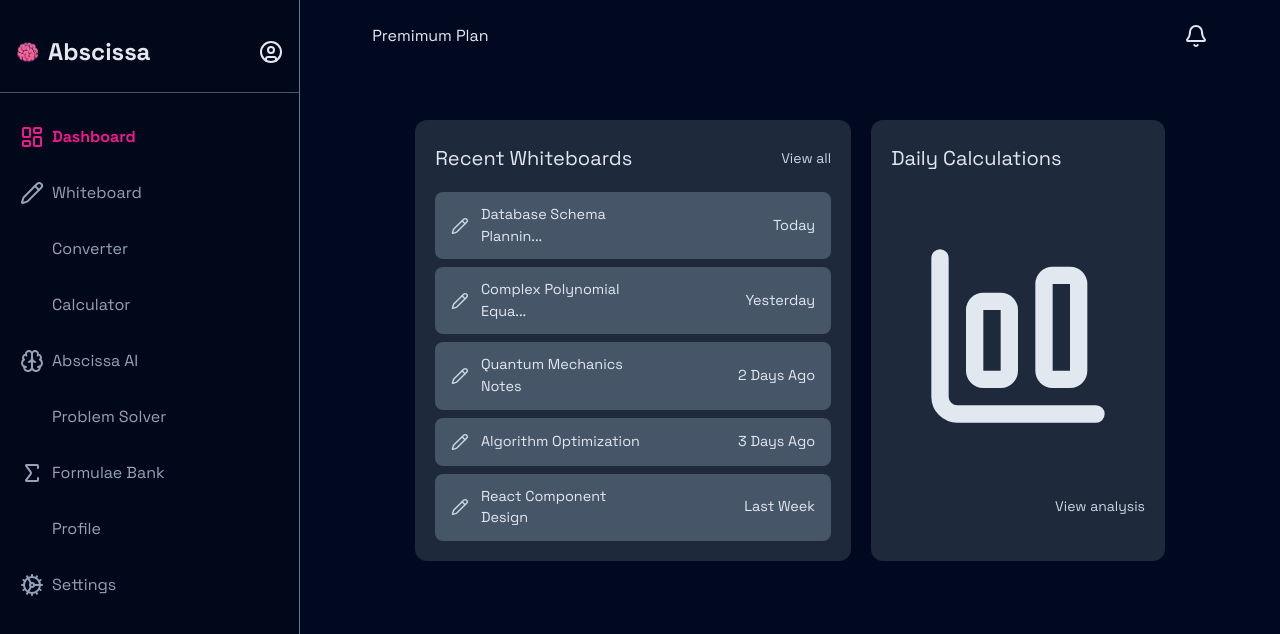
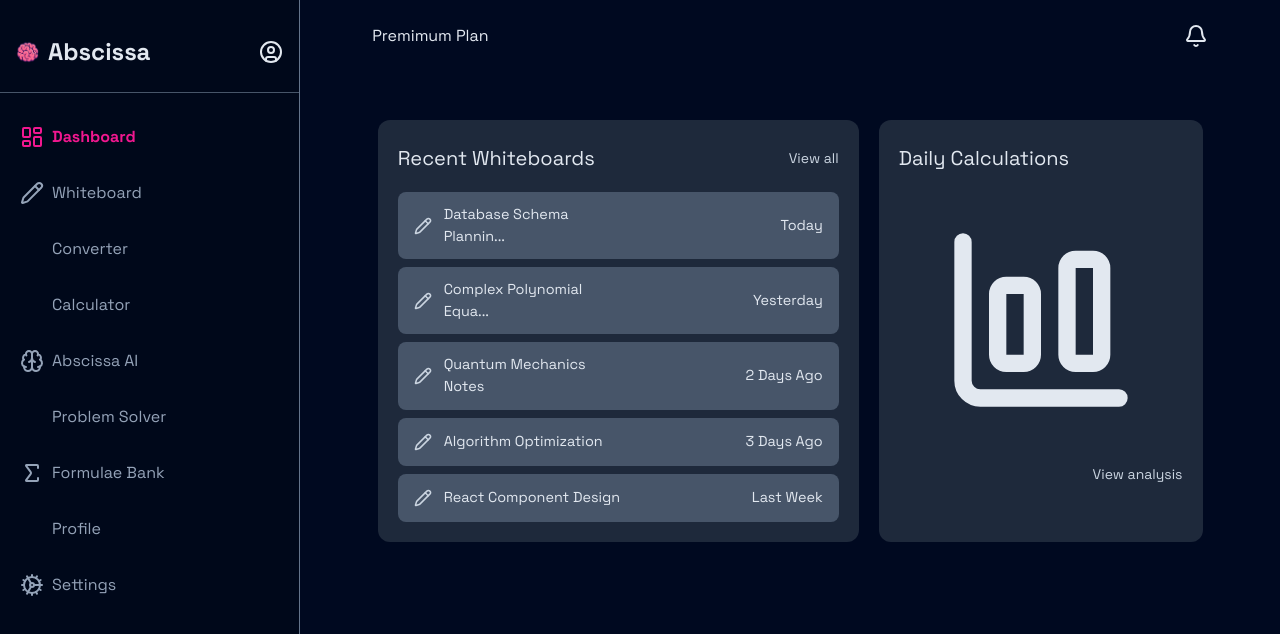
Before and after one commit to fisayo-dev/abscissa, a React (Vite) app in the folder frontend/: page /dashboard in a window 1280 px wide. Shown: the top 634 px of the page. Built offline with nearby package versions, Linux system fonts and the light colour scheme; some icons are missing.

Commit message:
adjusting dashboard card width

```diff
--- a/frontend/src/pages/Private/UserHome.jsx
+++ b/frontend/src/pages/Private/UserHome.jsx
@@ -11,7 +11,7 @@ const UserHome = () => {
   ];
 
   return (
-    <div className="mx-auto 2xl:w-2/3 md:w-5/6 w-full">
+    <div className="mx-auto 2xl:w-2/3 w-11/12">
       <div className="mt-10">
         <div className="grid md:flex gap-5">
           <div className="w-full md:w-3/4 rounded-xl bg-slate-800 p-5">
@@ -43,7 +43,7 @@ const UserHome = () => {
             </div>
           </div>
           <div className="w-full md:w-3/6 overflow-hidden rounded-xl bg-slate-800 p-5">
-            <div className="grid gap-4">
+            <div className="grid p4">
               <div className="flex py-1 items-center justify-between">
                 <h2 className="text-xl ">Daily Calculations</h2>
               </div>
```
